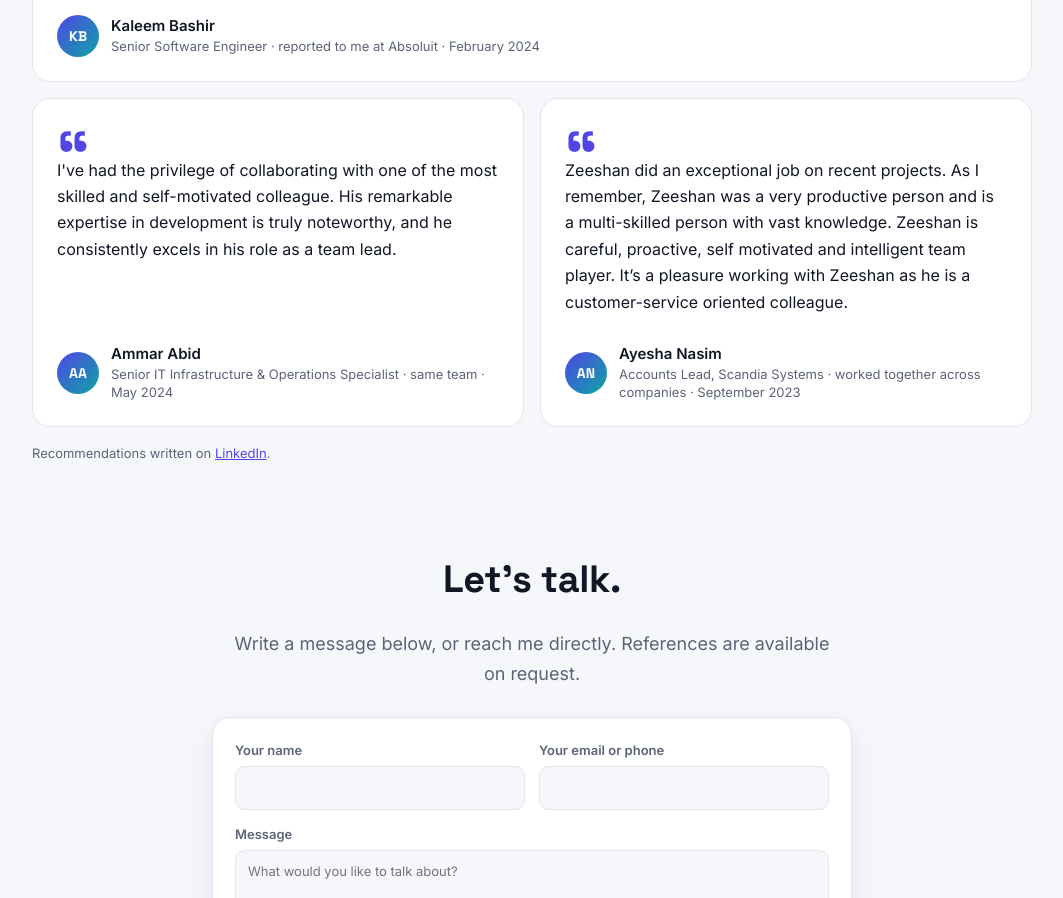
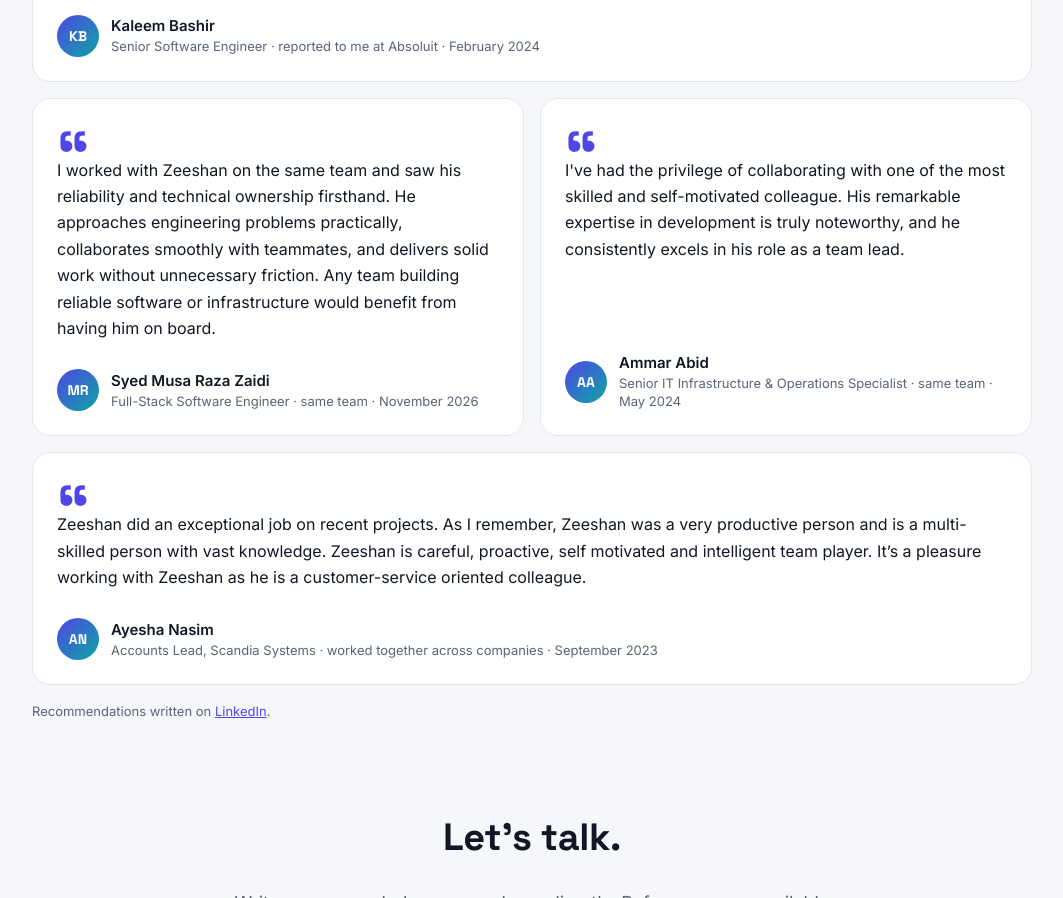
Before and after one commit to zeeshansaeed-dev/zeeshansaeed-dev.github.io, a plain HTML site: page index.html in a window 1280 px wide. Shown: the part 3939-4837 px from the top of the page, without its empty margins (108-1171 px from the left). Drawn offline with Linux system fonts and the light colour scheme.

Commit message:
Add Syed Musa Raza Zaidi's recommendation to Kind words
Co-Authored-By: Claude Sonnet 5.5 <noreply@anthropic.com>

```diff
--- a/index.html
+++ b/index.html
@@ -161,6 +161,10 @@
         <figcaption><span class="av">KB</span><span><b>Kaleem Bashir</b><br>Senior Software Engineer · reported to me at Absoluit · February 2024</span></figcaption>
       </figure>
       <figure class="quote reveal">
+        <blockquote><p>I worked with Zeeshan on the same team and saw his reliability and technical ownership firsthand. He approaches engineering problems practically, collaborates smoothly with teammates, and delivers solid work without unnecessary friction. Any team building reliable software or infrastructure would benefit from having him on board.</p></blockquote>
+        <figcaption><span class="av">MR</span><span><b>Syed Musa Raza Zaidi</b><br>Full-Stack Software Engineer · same team · November 2026</span></figcaption>
+      </figure>
+      <figure class="quote reveal">
         <blockquote><p>I've had the privilege of collaborating with one of the most skilled and self-motivated colleague. His remarkable expertise in development is truly noteworthy, and he consistently excels in his role as a team lead.</p></blockquote>
         <figcaption><span class="av">AA</span><span><b>Ammar Abid</b><br>Senior IT Infrastructure &amp; Operations Specialist · same team · May 2024</span></figcaption>
       </figure>
--- a/style.css
+++ b/style.css
@@ -120,6 +120,7 @@ h1 em { font-style: normal; background: linear-gradient(100deg, var(--accent), v
 .quote { margin: 0; display: flex; flex-direction: column; justify-content: space-between; gap: 18px; background: var(--bg2); border: 1px solid var(--line); border-radius: 18px; padding: 24px; transition: transform .2s, box-shadow .2s, border-color .2s; }
 .quote:hover { transform: translateY(-3px); box-shadow: var(--shadow); border-color: var(--accent); }
 .feature-quote { grid-column: 1 / -1; }
+.quote:last-child:nth-child(even) { grid-column: 1 / -1; } /* a lone last card fills its row */
 .quote blockquote { margin: 0; position: relative; }
 .quote blockquote::before { content: "“"; display: block; height: 34px; font: 700 64px/1 "Space Grotesk", sans-serif; color: var(--accent); }
 .quote blockquote p { margin: 0 0 10px; color: var(--fg); font-size: 16px; }
```
